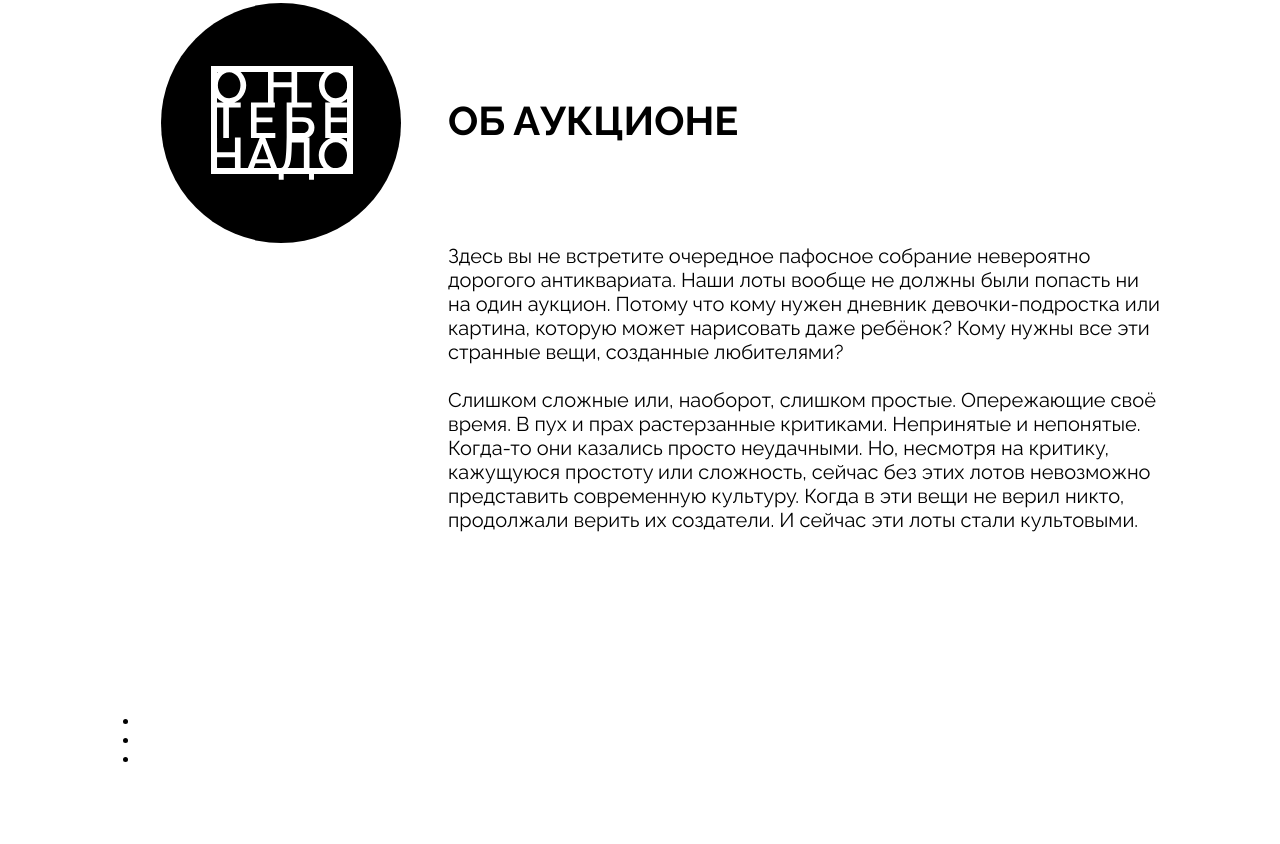
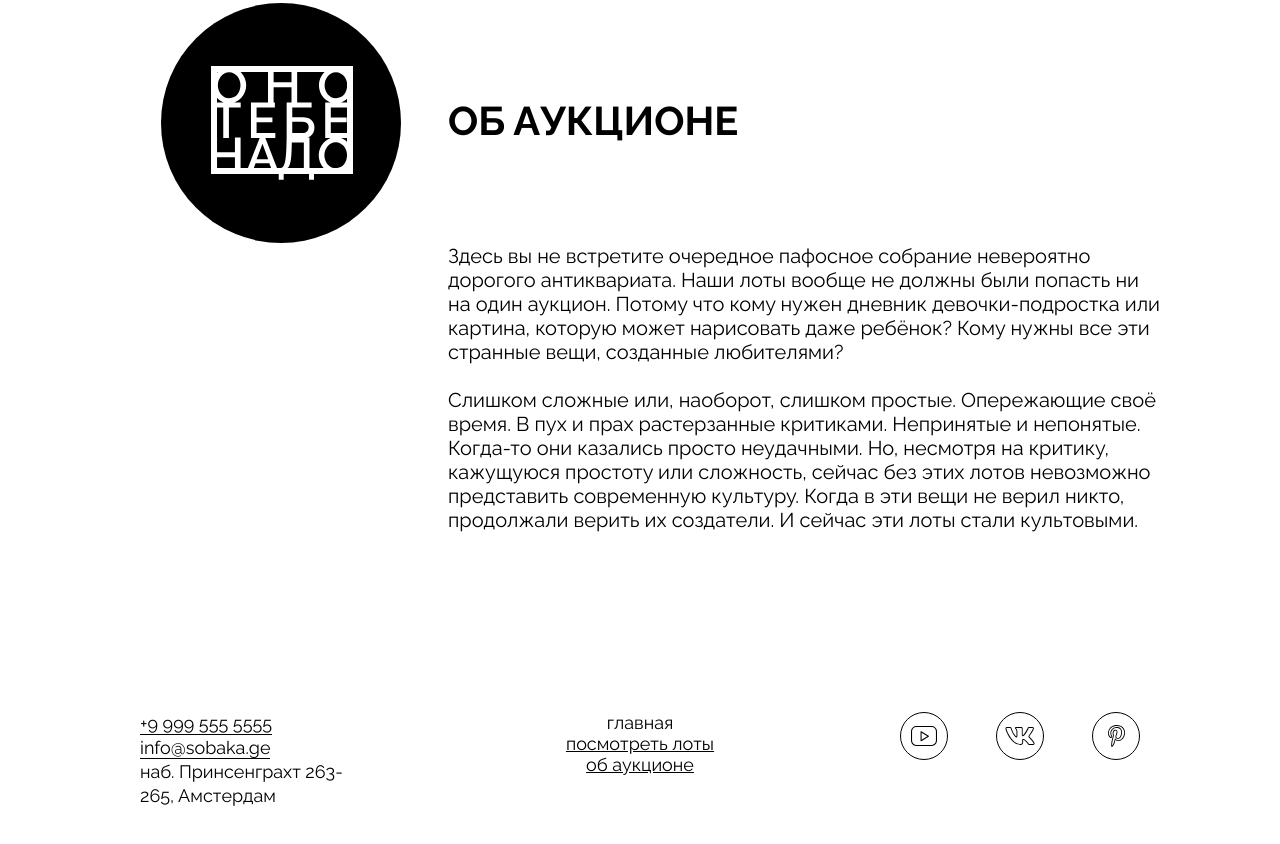
Before and after one commit to spiritxiii/ono-tebe-nado-fd, a plain HTML site: page index.html in a window 1280 px wide. Shown: the part 2066-2910 px from the top of the page. Before the commit the page ends 2835 px from the top, so only its background shows below. Drawn offline with Linux system fonts and the light colour scheme.

Commit message:
add the footer

```diff
--- a/index.html
+++ b/index.html
@@ -86,7 +86,7 @@
       <section class="about">
         <div class="about__column">
           <div class="about__logo">
-            <img src="./images/logo-white.svg" alt="" class="about__logo-image">
+            <img src="./images/logo-white.svg" alt="Логотип" class="about__logo-image">
           </div>
         </div>
         <div class="about__column">
@@ -96,13 +96,41 @@
         </div>
       </section>
     </main>
-    <footer>
-      <address></address>
-      <nav></nav>
-      <ul>
-        <li></li>
-        <li></li>
-        <li></li>
+    <footer class="footer">
+      <address class="address footer__address">
+        <a class="header__link address-line" href="tel:+99995555555">+9 999 555 5555</a><br>
+        <a class="header__link address-line" href="mailto:info@sobaka.ge">info@sobaka.ge</a><br>
+        <p class="address-line">наб. Принсенграхт 263- 265, Амстердам</p>
+      </address>
+      <nav class="footer__menu">
+        <ul class="footer__menu-list">
+          <li class="footer__menu-list-item">
+            <a class="footer__menu-link">главная</a>
+          </li>
+          <li class="footer__menu-list-item">
+            <a class="footer__menu-link" href="#">посмотреть лоты</a>
+          </li>
+          <li class="footer__menu-list-item">
+            <a class="footer__menu-link" href="#">об аукционе</a>
+          </li>
+        </ul>
+      </nav>
+      <ul class="footer__social-list">
+        <li class="footer__social-list-item">
+          <a class="footer__social-link" href="#">
+            <img class="footer__social-icon" src="./images/yt.svg" alt="Youtube">
+          </a>
+        </li>
+        <li class="footer__social-list-item">
+          <a class="footer__social-link" href="#">
+            <img class="footer__social-icon" src="./images/vk.svg" alt="VK">
+          </a>
+        </li>
+        <li class="footer__social-list-item">
+          <a class="footer__social-link" href="#">
+            <img class="footer__social-icon" src="./images/pinterest.svg" alt="Pinterest">
+          </a>
+        </li>
       </ul>
     </footer>
   </body>
--- a/styles/style.css
+++ b/styles/style.css
@@ -244,6 +244,37 @@ main {
   margin-bottom: 24px;
 }
 
-footer {
-  padding: 0 50px;
+.footer {
+  display: grid;
+  grid-template-columns: repeat(3, 1fr);
+  padding: 0 50px 82px;
 }
+
+.footer__address {
+  justify-self: start;
+  font-size: 18px;
+}
+
+.footer__menu {
+  justify-self: center;
+  font-size: 18px;
+}
+
+.footer__menu-list {
+  list-style: none;
+}
+
+.footer__menu-list-item {
+  text-align: center;
+}
+
+.footer__social-list {
+  display: flex;
+  gap: 48px;
+  justify-self: end;
+  list-style: none;
+}
+
+.footer__social-list-item {
+  width: 48px;
+}
```
